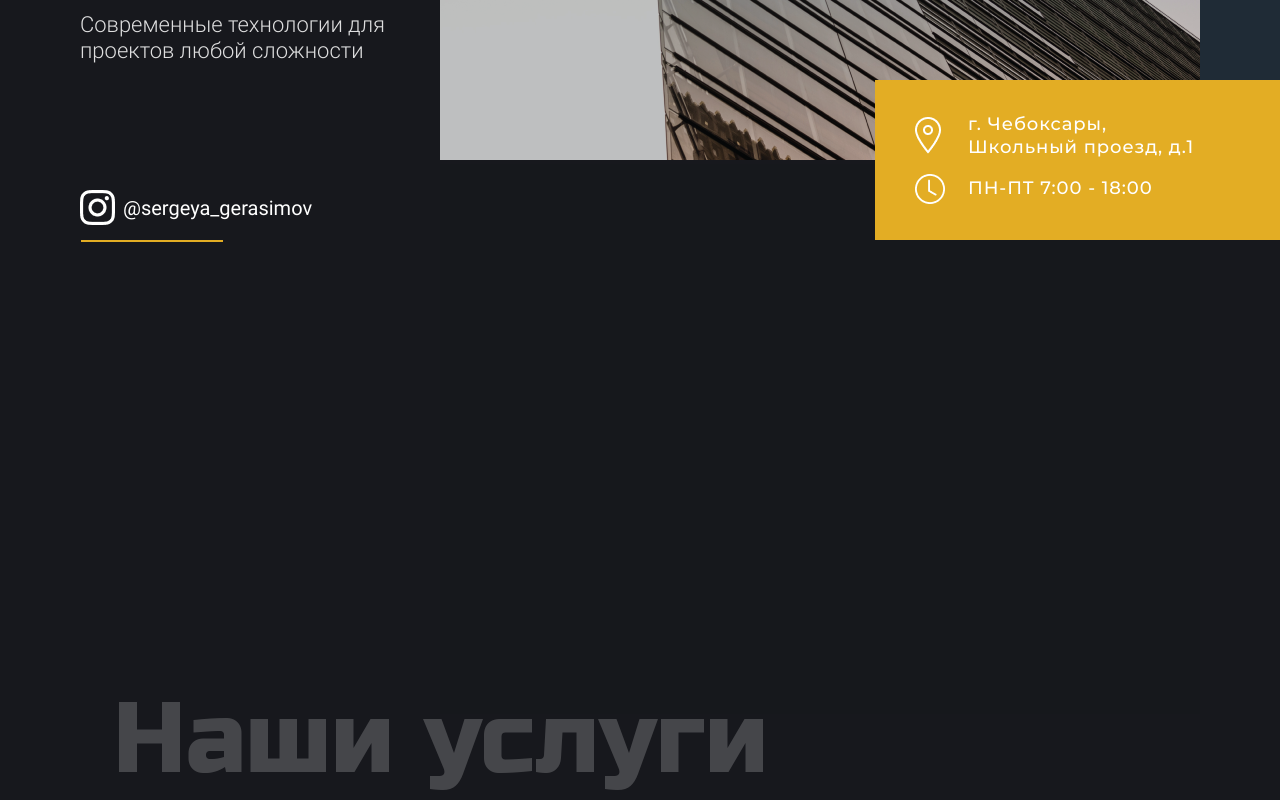
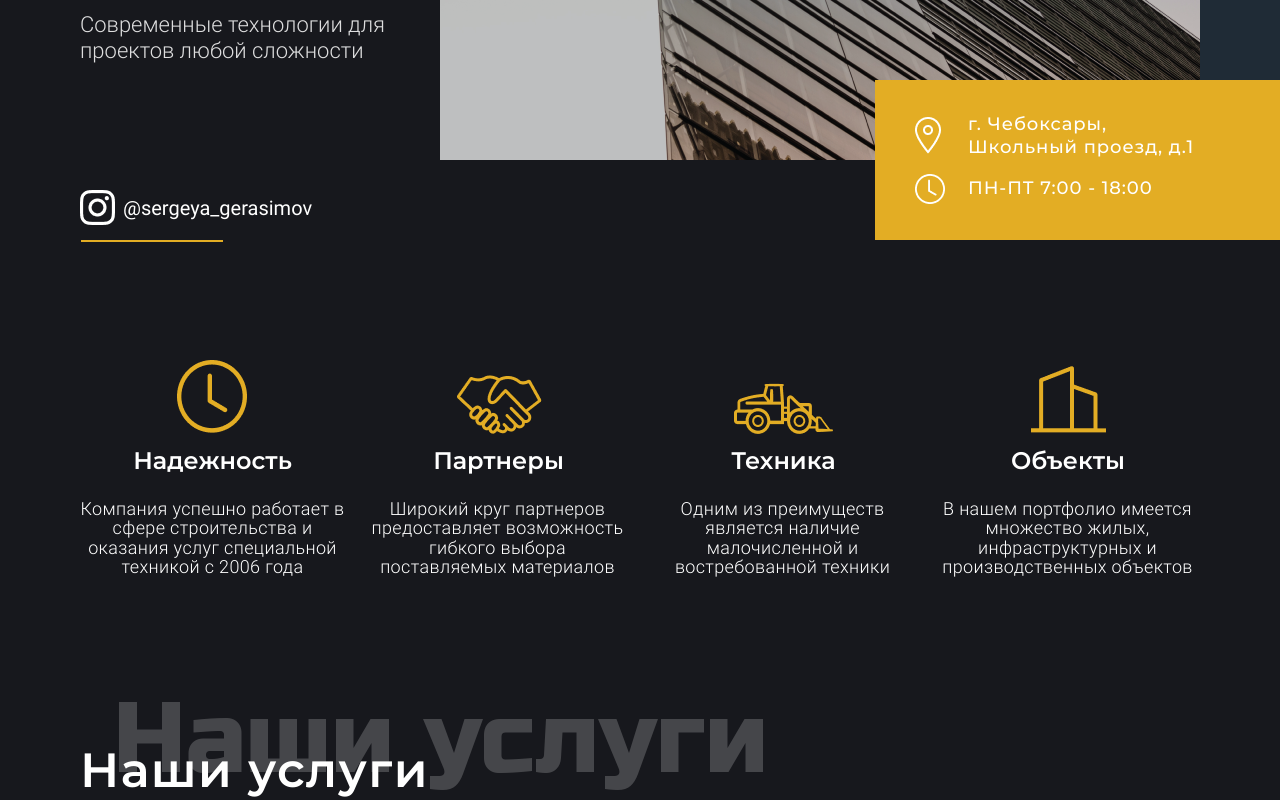
Before and after one commit to MassVector/orion, a plain HTML site: page index.html in a window 1280 px wide. Shown: the part 472-1272 px from the top of the page. Drawn offline with Linux system fonts and the light colour scheme.

Commit message:
second block done

```diff
--- a/classes.css
+++ b/classes.css
@@ -133,21 +133,6 @@
     color: #F2F2F2;
 }
 
-.first{
-    position: absolute;
-    width: 740px;
-    height: 78px;
-    left: 113px;
-    top: 1172px;
-
-    font-family: RussoReg;
-    font-size: 100px;
-
-    display: flex;
-    align-items: center;
-
-    color: rgba(255, 255, 255, 0.2);
-}
 .subtitle{
     position: absolute;
     width: 360px;
@@ -247,3 +232,159 @@
     left: 80px;
     top: 662px;
 }
+
+.clock2Icon{
+    position: absolute;
+    width: 70px;
+    height: 72.64px;
+    left: 177px;
+    top: 832px;
+}
+
+.armsIcon{
+    position: absolute;
+    width: 84.2px;
+    height: 58.12px;
+    left: 457px;
+    top: 846.53px;
+}
+
+.techIcon{
+    position: absolute;
+    width: 98.9px;
+    height: 50.03px;
+    left: 734px;
+    top: 854.83px;
+}
+
+.objectsIcon{
+    position: absolute;
+    width: 75px;
+    height: 66.18px;
+    left: 1031px;
+    top: 838.25px;
+}
+
+.iconTitle{
+    font-family: MontSemiBold;
+    font-size: 24px;
+    line-height: 100.4%;
+
+    display: flex;
+    align-items: center;
+    text-align: center;
+
+    color: #FFFFFF;
+}
+
+.reliability{
+    position: absolute;
+    width: 159px;
+    height: 24.91px;
+    left: 133px;
+    top: 921.25px;
+    }
+
+.partners{
+    position: absolute;
+    width: 131px;
+    height: 24.91px;
+    left: 433px;
+    top: 921.25px;
+}
+
+.technics{
+    position: absolute;
+    width: 105px;
+    height: 24.91px;
+    left: 731px;
+    top: 921.25px;
+
+}
+
+.objects{
+    position: absolute;
+    width: 114px;
+    height: 24.91px;
+    left: 1011px;
+    top: 921.25px;
+}
+
+.iconText{
+    font-family: RobotoLight;
+    font-size: 18px;
+    line-height: 107.4%;
+
+    display: flex;
+    align-items: center;
+    text-align: center;
+    letter-spacing: 0.02em;
+
+    color: #FFFFFF;
+}
+
+.iconText1{
+    position: absolute;
+    width: 265px;
+    height: 79.91px;
+    left: 80px;
+    top: 971.15px;
+}
+
+.iconText2{
+    position: absolute;
+    width: 265px;
+    height: 79.91px;
+    left: 365px;
+    top: 971.15px;
+}
+
+.iconText3{
+    position: absolute;
+    width: 265px;
+    height: 78.87px;
+    left: 650px;
+    top: 971.15px;
+
+}
+
+.iconText4{
+    position: absolute;
+    width: 265px;
+    height: 74.72px;
+    left: 935px;
+    top: 971.15px;
+}
+
+.ourServices{
+    position: absolute;
+    width: 360px;
+    height: 30px;
+    left: 80px;
+    top: 1227px;
+
+    font-family: MontSemiBold;
+    font-size: 48px;
+
+    display: flex;
+    align-items: center;
+    letter-spacing: 0.03em;
+
+    color: #FFFFFF;
+}
+
+.ourServicesBack{
+    position: absolute;
+    width: 740px;
+    height: 78px;
+    left: 113px;
+    top: 1172px;
+
+    font-family: RussoReg;
+    font-size: 100px;
+
+    display: flex;
+    align-items: center;
+
+    color: rgba(255, 255, 255, 0.2);
+}
--- a/index.html
+++ b/index.html
@@ -37,10 +37,9 @@
     <!-- геометрия и фото -->
     <div class="mainImg">
         <img src="../images/main.png" alt="main picture">
-        <img src="../images/blur.png" alt="blur">
     </div>
     <div class="mainBlur">
-        <img src="../images/blur.png" alt="blur">
+        <img src="../images/blur.png">
     </div>
     <div class="rectangle1"></div>
     <div class="rectangle2"></div>
@@ -51,7 +50,7 @@
     <div>
         <p class="topAdress">г. Чебоксары, Школьный проезд, д.1</p>
         <div class="pinIcon">
-            <img src="../images/location.png" alt="location">
+            <img src="../images/location.png">
         </div>
     </div>
     <div>
@@ -71,6 +70,40 @@
         </div>
     </div>
 
-    <p class="first">Наши услуги</p>
+    <!-- иконки и текст -->
+
+    <div>
+        <div class="clock2Icon">
+            <img src="../images/clocks.png">
+        </div>
+        <div class="armsIcon">
+            <img src="../images/arms.png">
+        </div>
+        <div class="techIcon">
+            <img src="../images/tech.png">
+        </div>
+        <div class="objectsIcon">
+            <img src="../images/objects.png">
+        </div>
+    </div>
+
+    <div class="iconTitle">
+        <p class="reliability">Надежность</p>
+        <p class="partners">Партнеры</p>
+        <p class="technics">Техника</p>
+        <p class="objects">Объекты</p>
+    </div>
+
+    <dix class="iconText">
+        <p class="iconText1">Компания успешно работает в сфере строительства и оказания услуг специальной техникой с 2006 года</p>
+        <p class="iconText2">Широкий круг партнеров предоставляет возможность гибкого выбора поставляемых материалов</p>
+        <p class="iconText3">Одним из преимуществ является наличие малочисленной и востребованной техники</p>
+        <p class="iconText4">В нашем портфолио имеется множество жилых, инфраструктурных и производственных объектов</p>
+    </dix>
+
+    <!-- услуги -->
+
+    <p class="ourServices">Наши услуги</p>
+    <p class="ourServicesBack">Наши услуги</p>
 </body>
 </html>
```
Also changed, not shown: images/arms.png (added), images/clocks.png (added), images/objects.png (added), images/tech.png (added).
